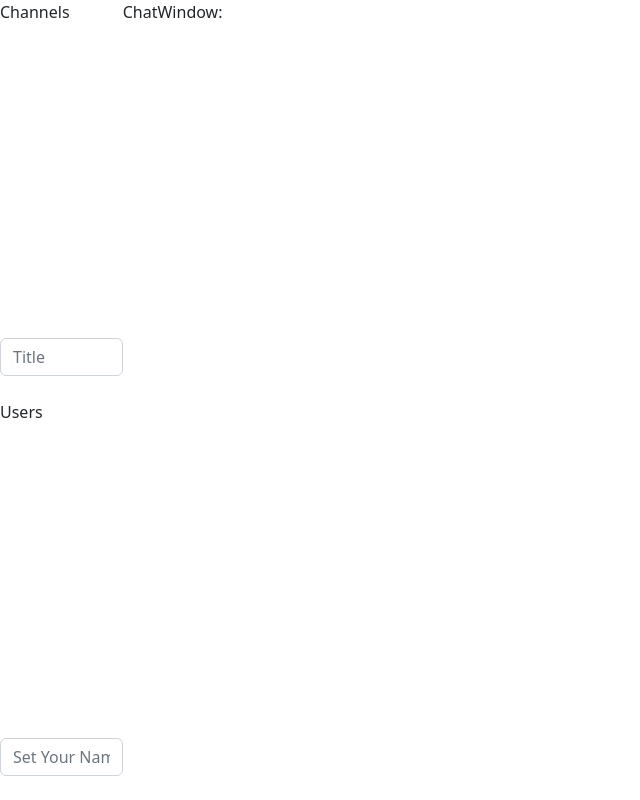
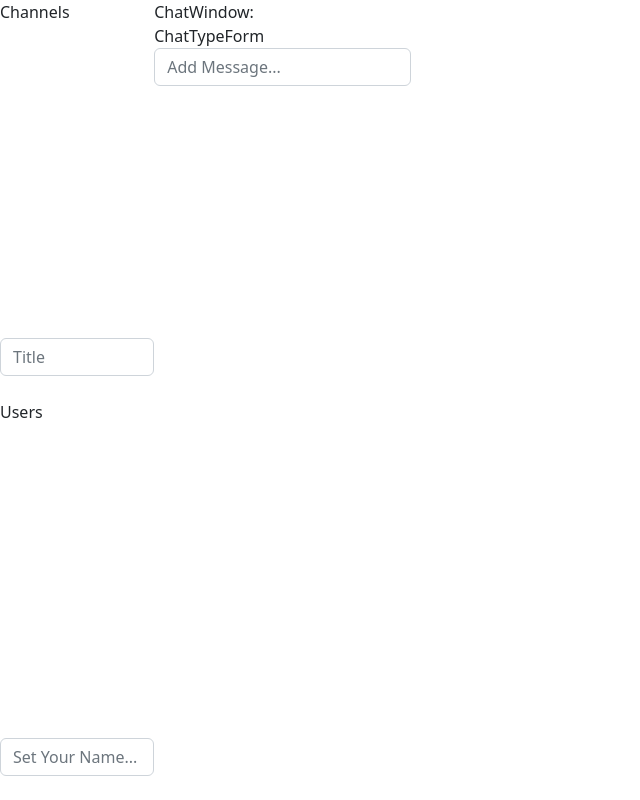
Before and after one commit to battorydev/chatroom-client, a React (Vite) app: page / in a window 1280 px wide. Shown: the whole page, without its empty margins (0-640 px from the left). Built offline with nearby package versions, Linux system fonts and the light colour scheme.

Commit message:
Add ChatWindow

```diff
--- /dev/null
+++ b/src/components/ChatMessage.jsx
@@ -0,0 +1,15 @@
+import React from 'react'
+
+function ChatMessage({messages}) {
+  return (
+    <>
+    {
+        messages.map((m) => {
+            return (<div key={m.id}>{m.msg}</div>)
+        }
+    )}
+    </>
+  )
+}
+
+export default ChatMessage
--- /dev/null
+++ b/src/components/ChatTypeForm.jsx
@@ -0,0 +1,26 @@
+import React, { useRef } from 'react'
+
+function ChatTypeForm({addMessage}) {
+
+    const msgRef = useRef();
+
+    function onSubmit(e) {
+        e.preventDefault();
+        addMessage(msgRef.current.value);
+        msgRef.current.value = "";
+    }
+
+  return (
+    <>
+    <div>ChatTypeForm</div>
+    <form onSubmit={onSubmit}>
+        <div className="form-group">
+            <input type="text" className="form-control" ref={msgRef} placeholder='Add Message...'/>
+        </div>
+    </form>
+    </>
+
+  )
+}
+
+export default ChatTypeForm
--- a/src/components/ChatWindow.jsx
+++ b/src/components/ChatWindow.jsx
@@ -1,11 +1,28 @@
 import React from 'react'
 import PropsTypes from 'prop-types'
+import ChatMessage from './ChatMessage'
+import ChatTypeForm from './ChatTypeForm'
 
 function ChatWindow({channel}) {
+
+    let [messages, setMessages] = React.useState([]);
+
+    function addMessage(msg) {
+        console.log("addMessage msg:" + msg);
+        messages = [...messages]
+        messages.push({id: messages.length, msg});
+        setMessages(messages);
+
+    }
+
   return (
     <div>
+        <div>ChatWindow: {channel ? channel.name : ""}</div>
         {console.log("rerendering ChatWindow Ch:" + channel)}
-        ChatWindow: {channel ? channel.name : ""}
+        <div>
+            <ChatMessage messages={messages}/>
+            <ChatTypeForm addMessage={addMessage} />
+        </div>
     </div>
   )
 }
```
